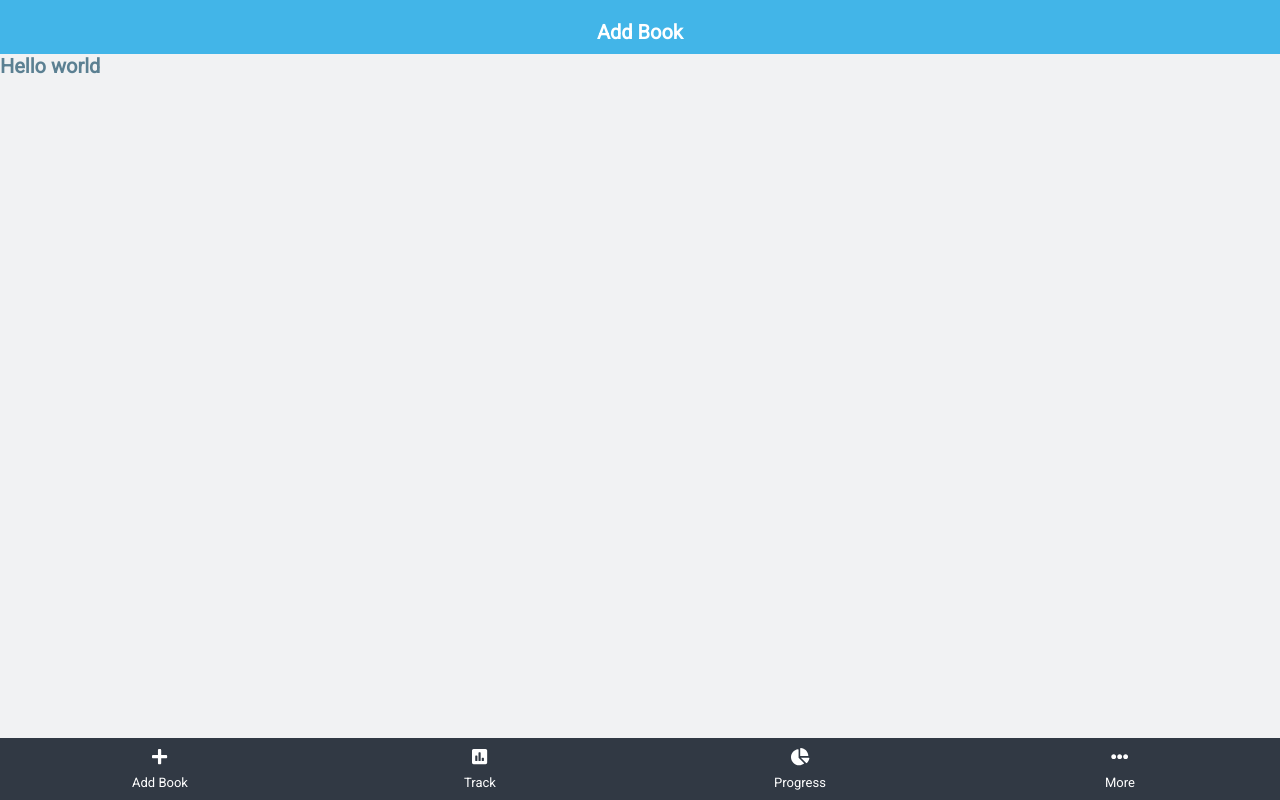
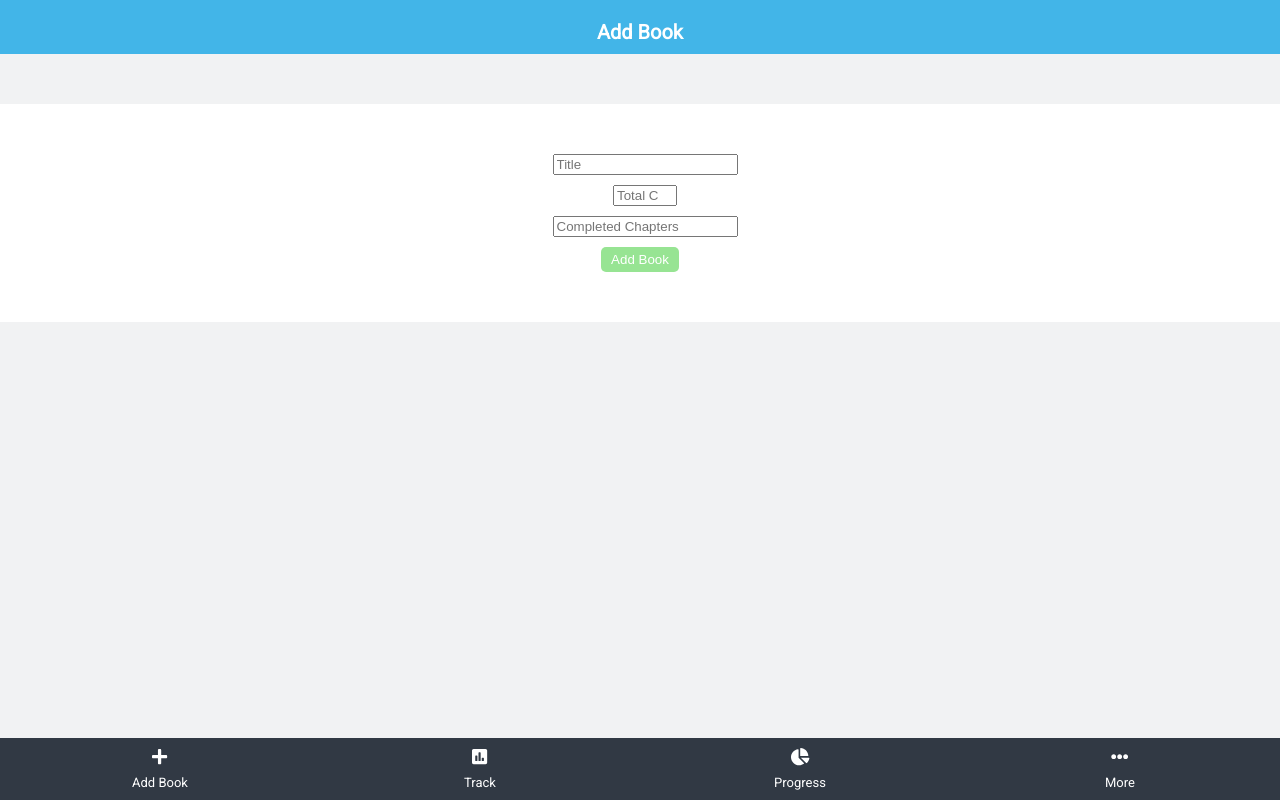
Before and after one commit to meronogbai/track-books, a React (Create React App) app: page /add-book in a window 1280 px wide. Built offline with nearby package versions, Linux system fonts and the light colour scheme; sample sign-in values are in the browser's storage.

Commit message:
Add a form to add book comp

```diff
--- a/src/components/AddBook.js
+++ b/src/components/AddBook.js
@@ -1,4 +1,4 @@
-import { useEffect } from 'react';
+import { useEffect, useState } from 'react';
 import { useDispatch } from 'react-redux';
 import { useHistory } from 'react-router-dom';
 import { changeTitle } from '../redux/title';
@@ -7,6 +7,9 @@ import Nav from './Nav';
 const Home = () => {
   const history = useHistory();
   const dispatch = useDispatch();
+  const [title, setTitle] = useState('');
+  const [totalChapters, setTotalChapters] = useState('');
+  const [completedChapters, setCompletedChapters] = useState('');
   const token = localStorage.getItem('token');
   useEffect(() => {
     dispatch(changeTitle('Add Book'));
@@ -14,9 +17,50 @@ const Home = () => {
       history.push('/signup');
     }
   }, []);
+  const handleSubmit = e => {
+    e.preventDefault();
+  };
   return (
     <>
-      <h1>Hello world</h1>
+      <form className="Form" onSubmit={handleSubmit}>
+        <input
+          type="text"
+          name="title"
+          id="title"
+          required
+          minLength="2"
+          maxLength="50"
+          value={title}
+          onChange={e => { setTitle(e.target.value); }}
+          placeholder="Title"
+          aria-label="Title"
+        />
+        <input
+          type="number"
+          name="total_chapters"
+          id="total_chapters"
+          required
+          min="1"
+          max="999"
+          value={totalChapters}
+          onChange={e => { setTotalChapters(e.target.value); }}
+          placeholder="Total Chapters"
+          aria-label="Total Chapters"
+        />
+        <input
+          type="number"
+          name="completed_chapters"
+          id="completed_chapters"
+          required
+          min="0"
+          max={totalChapters}
+          value={completedChapters}
+          onChange={e => { setCompletedChapters(e.target.value); }}
+          placeholder="Completed Chapters"
+          aria-label="Completed Chapters"
+        />
+        <button type="submit" className="Btn">Add Book</button>
+      </form>
       <Nav />
     </>
   );
--- a/src/index.css
+++ b/src/index.css
@@ -71,6 +71,7 @@ a {
   color: #fff;
   border: none;
   border-radius: 0.5rem;
+  cursor: pointer;
 }
 
 .Loading {
```
